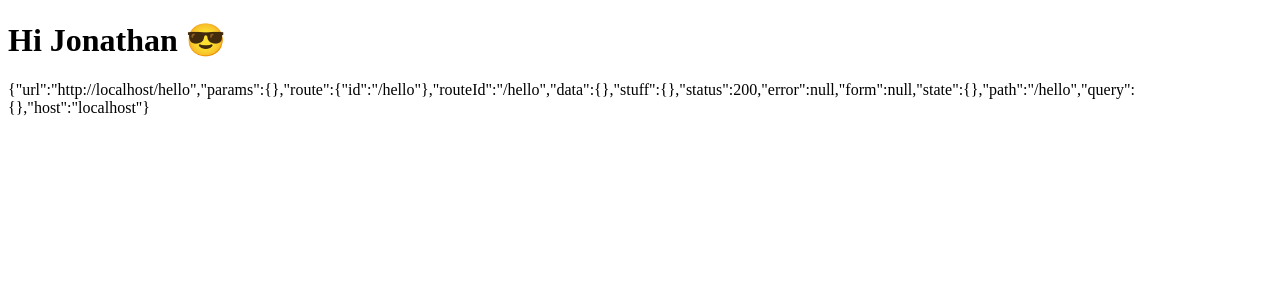
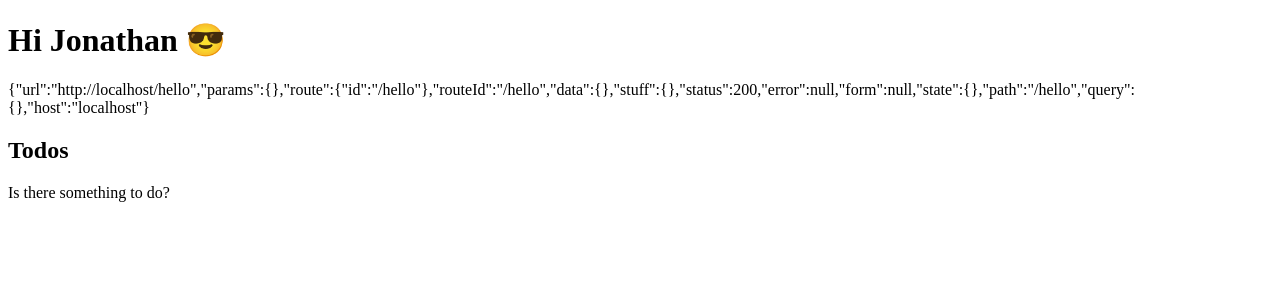
Before and after one commit to joncoe/sveltekit-learning-project, a SvelteKit app: page /hello in a window 1280 px wide. Shown: the top 300 px of the page. Built offline with nearby package versions, Linux system fonts and the light colour scheme.

Commit message:
Add stubbed dynamic data to see what's up

```diff
--- a/src/routes/hello/+page.svelte
+++ b/src/routes/hello/+page.svelte
@@ -3,7 +3,7 @@
   import {page} from '$app/stores'
   let todo = null;
   onMount(async () => {
-
+    todo = "Is there something to do?"
   })
 </script>
 
@@ -12,3 +12,5 @@
 </h1>
 
 <p>{JSON.stringify($page)}</p>
+<h2>Todos</h2>
+<p>{todo}</p>
```
